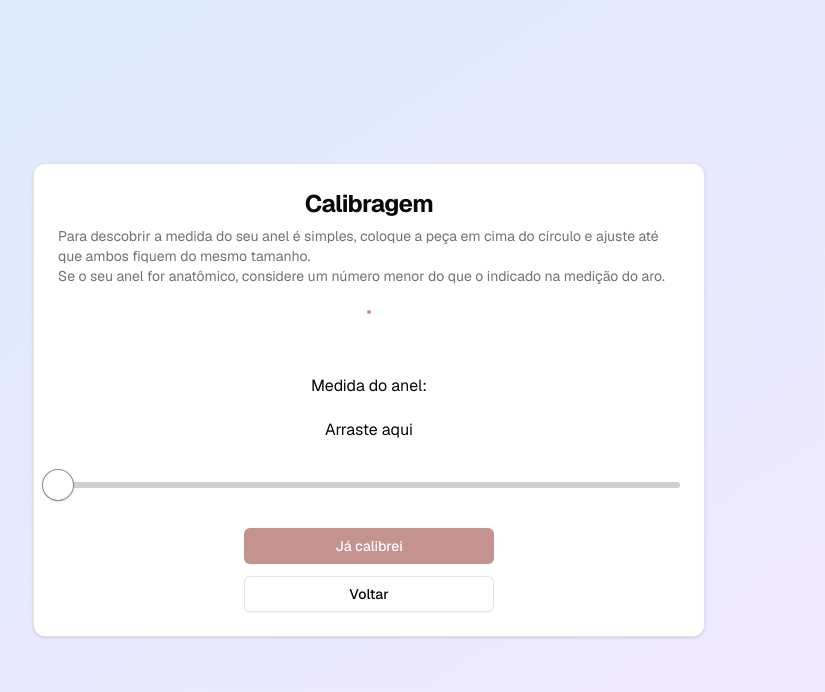
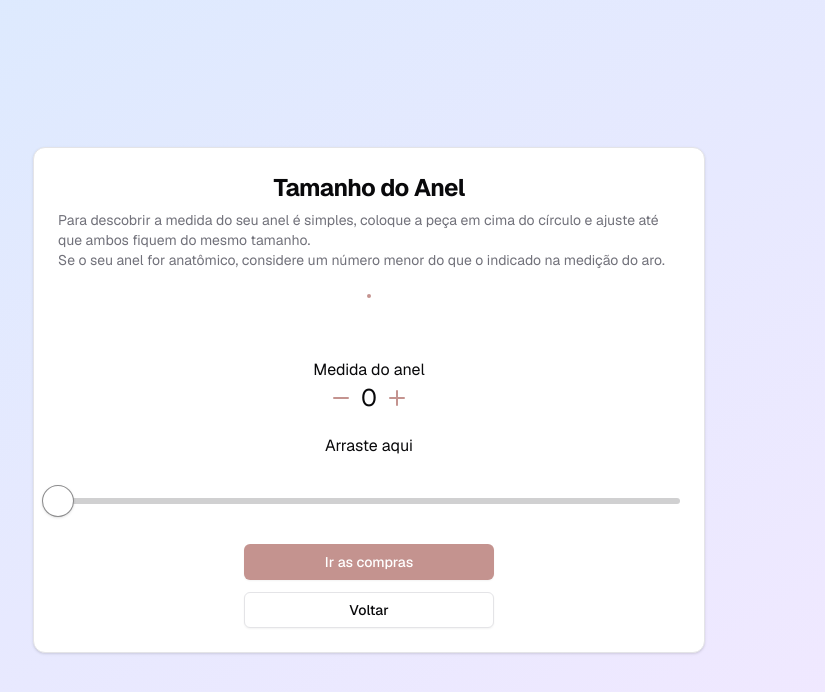
Before and after one commit to vssoares/ecommerce_web, a Next.js app: page /digital/medicao-anel in a window 1280 px wide. Shown: the top 692 px of the page, without its empty margins (271-1096 px from the left). Built offline with nearby package versions, Linux system fonts and the light colour scheme.

Commit message:
fazendo validacao ao contrario

```diff
--- a/app/digital/medicao-anel/page.tsx
+++ b/app/digital/medicao-anel/page.tsx
@@ -3,24 +3,24 @@
 import { Button } from '@/components/ui/button';
 import { Card, CardContent, CardDescription, CardHeader, CardTitle } from '@/components/ui/card';
 import { Slider } from '@/components/ui/slider';
-import { getHoopByDiameter } from '@/lib/convert-hoop';
+import { getDiameterByHoop, getHoopByDiameter } from '@/lib/convert-hoop';
 import Image from 'next/image';
 import Link from 'next/link';
 import { useEffect, useState } from 'react';
 
 import Logo from '@/assets/imagens/logo.webp';
+import { Minus, Plus } from 'lucide-react';
 
 export default function MedicaoAnelPage() {
    const [calibration, setCalibration] = useState(0);
    const [sliderValue, setSliderValue] = useState(0);
-   const [medida, setMedida] = useState('');
+   const [medida, setMedida] = useState(0);
    const [min, setMin] = useState(0);
    const [max, setMax] = useState(0);
    const [step, setStep] = useState(0);
 
    useEffect(() => {
       if (typeof window !== 'undefined') {
-         // Verifica se está no cliente
          const storedCalibration = parseFloat(localStorage?.getItem('calibragem') || '0');
          setCalibration(storedCalibration);
       }
@@ -41,17 +41,26 @@ export default function MedicaoAnelPage() {
       if (calibration) {
          const cardSize = 53.88;
          const mm = calibration / cardSize;
+         console.log(sliderValue / mm);
+
          setMedida(getHoopByDiameter(sliderValue / mm));
-      } else {
-         console.log(min);
       }
    }, [sliderValue, calibration]);
+
+   const alterarQuantidade = (value: number) => {
+      if (value >= 7 && value <= 35) {
+         const cardSize = 53.88;
+         const mm = calibration / cardSize;
+         let diameter = getDiameterByHoop(value);
+         setSliderValue(diameter * mm);
+      }
+   };
 
    return (
       <div className="flex min-h-screen items-center justify-center bg-gradient-to-br from-blue-100 to-purple-100 px-4 py-8 dark:from-gray-900 dark:to-blue-900">
          <Card className="mx-auto w-full max-w-2xl">
             <CardHeader>
-               <CardTitle className="text-center text-2xl font-bold">Calibragem</CardTitle>
+               <CardTitle className="text-center text-2xl font-bold">Tamanho do Anel</CardTitle>
                <CardDescription>
                   Para descobrir a medida do seu anel é simples, coloque a peça em cima do círculo e
                   ajuste até que ambos fiquem do mesmo tamanho. <br /> Se o seu anel for anatômico,
@@ -67,7 +76,22 @@ export default function MedicaoAnelPage() {
                      <Image src={Logo} alt="logo " width={sliderValue} height={sliderValue} />
                   </div>
 
-                  <div className="my-5">Medida do anel: {medida}</div>
+                  <div className="mt-5">
+                     <p className="text-center">Medida do anel</p>
+                  </div>
+                  <div className="mb-5 flex items-center justify-center gap-2">
+                     <Minus
+                        onClick={() => alterarQuantidade(medida - 1)}
+                        className="cursor-pointer text-rosa"
+                        size={24}
+                     />
+                     <p className="text-2xl"> {medida}</p>
+                     <Plus
+                        onClick={() => alterarQuantidade(medida + 1)}
+                        className="cursor-pointer text-rosa"
+                        size={24}
+                     />
+                  </div>
 
                   <span className="mb-10">Arraste aqui</span>
 
@@ -82,9 +106,9 @@ export default function MedicaoAnelPage() {
                   />
 
                   <div className="mt-10 flex flex-col">
-                     <Link href="/digital/calibragem">
+                     <Link href="https://www.gisantostore.com.br/aneis">
                         <Button variant={'rosa'} className="w-[250px]">
-                           Já calibrei
+                           Ir as compras
                         </Button>
                      </Link>
 
--- a/lib/convert-hoop.ts
+++ b/lib/convert-hoop.ts
@@ -30,6 +30,14 @@ const table: any = [
    { circumference: 75, diameter: 23.87, hoop: 35 }
 ];
 
+export function getDiameterByHoop(value: any) {
+   for (let index = 0; index < table.length; index++) {
+      if (value === table[index].hoop) {
+         return table[index].diameter;
+      }
+   }
+}
+
 export function getHoopByDiameter(value: any) {
    return _getHoop(value, 'diameter');
 }
```
Lines whose indentation alone changed are shown as unchanged.
